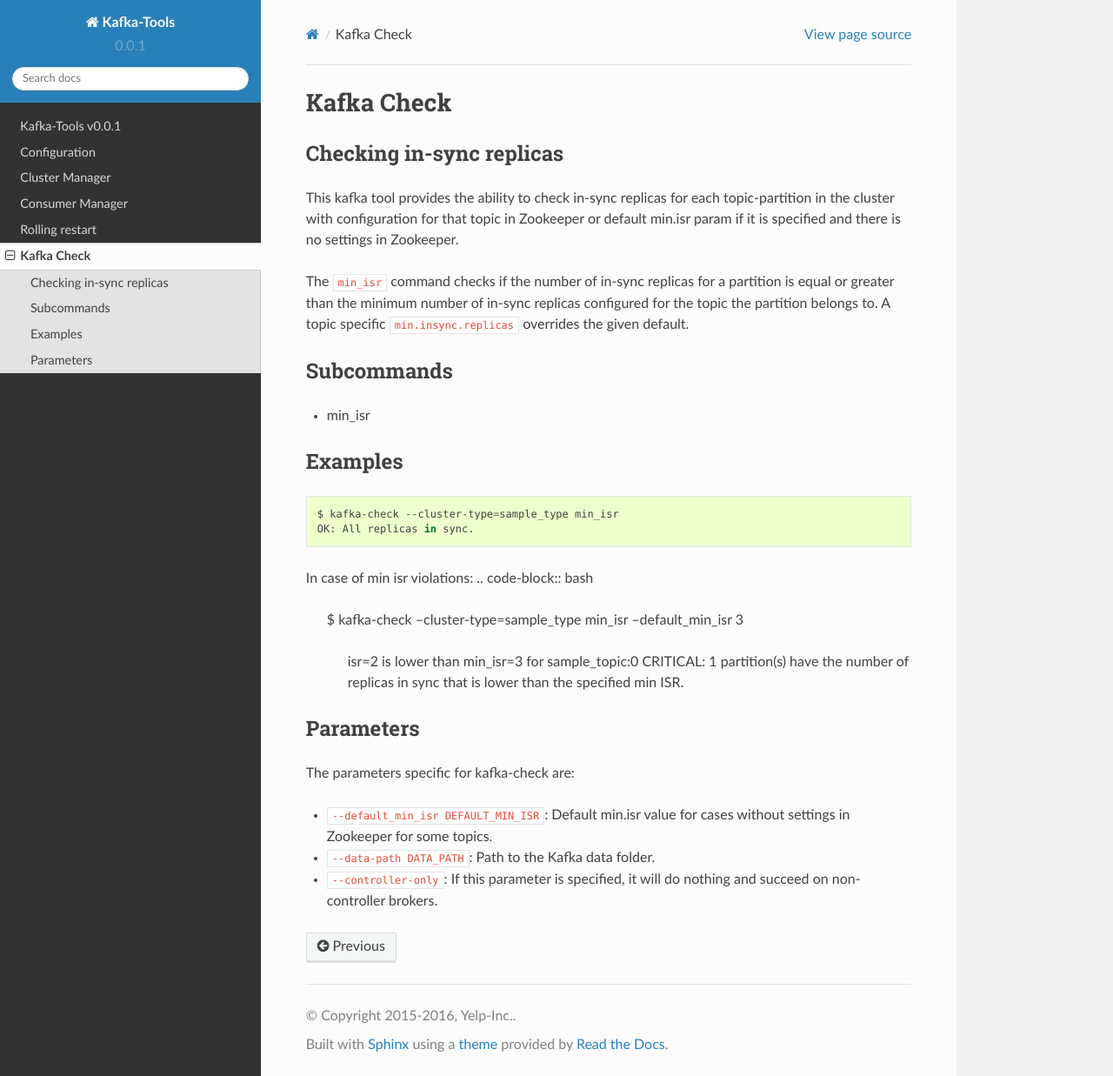
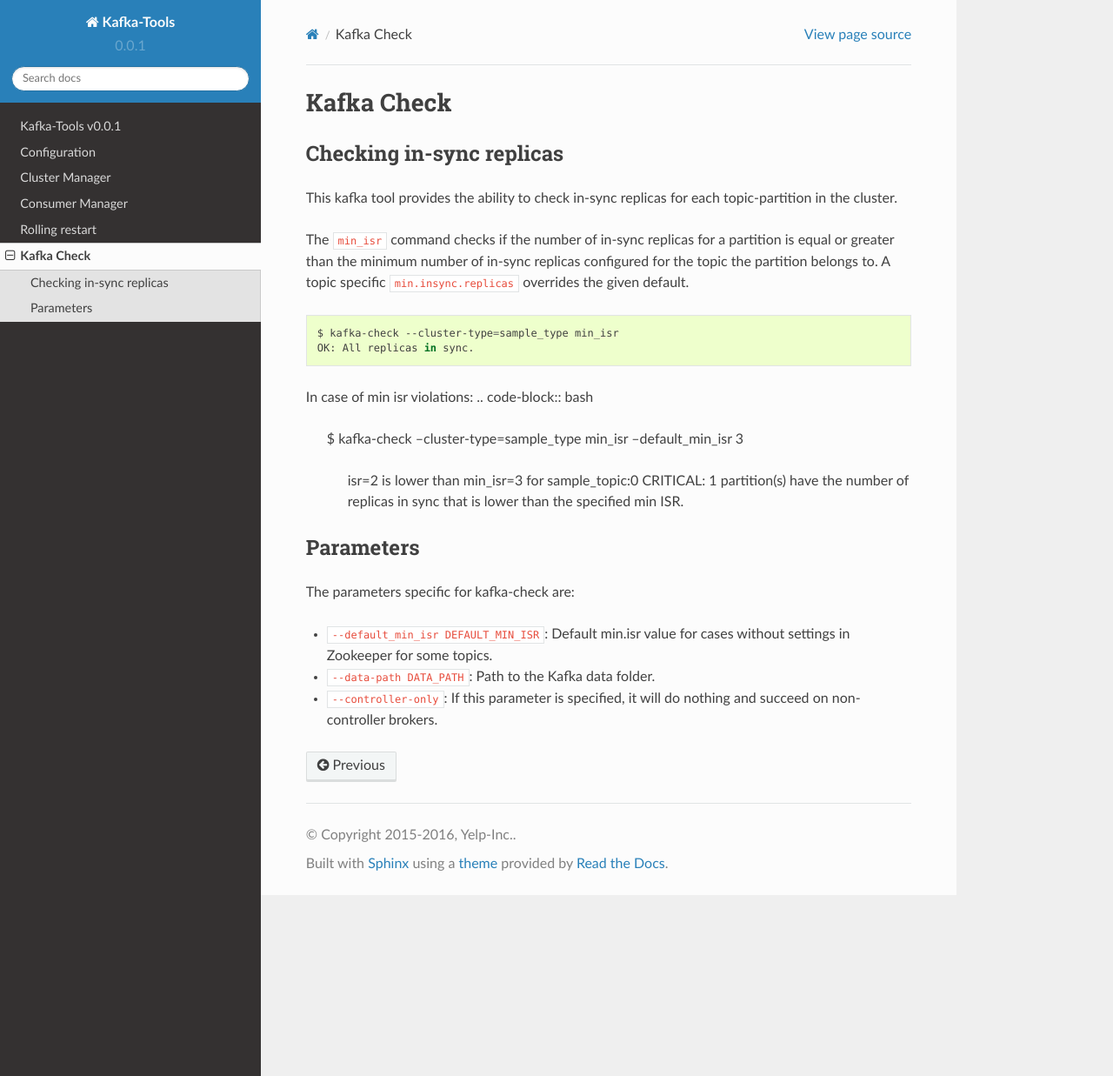
Before and after one commit to Yelp/kafka-utils, a Sphinx documentation site: the page built from docs/source/kafka_check.rst, in a window 1280 px wide and 1237 px high. Shown: the whole window at 87% size. Built offline with Sphinx 7.4.7 and the Read the Docs theme 2.0.0, drawn with Linux system fonts in a browser that asks for light colours.

Commit message:
kafka-check review-comments

```diff
--- a/docs/source/kafka_check.rst
+++ b/docs/source/kafka_check.rst
@@ -4,21 +4,12 @@
 Checking in-sync replicas
 =========================
 This kafka tool provides the ability to check in-sync replicas for each topic-partition
-in the cluster with configuration for that topic in Zookeeper or default min.isr param
-if it is specified and there is no settings in Zookeeper.
+in the cluster.
 
 The :code:`min_isr` command checks if the number of in-sync replicas for a
 partition is equal or greater than the minimum number of in-sync replicas
 configured for the topic the partition belongs to. A topic specific
 :code:`min.insync.replicas` overrides the given default.
-
-Subcommands
-===========
-
-* min_isr
-
-Examples
-========
 
 .. code-block:: bash
 
```
